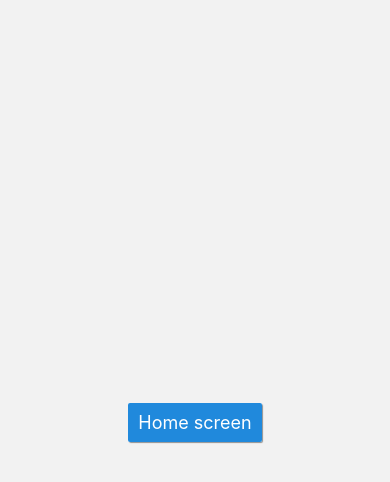
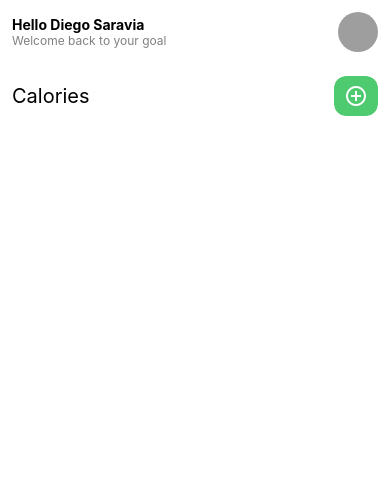
Before and after one commit to DiegoS20/CalculadoraCalorias, a React Native app: screen / in a window 390 px wide. Shown: the top 482 px of the page. Built offline with nearby package versions, Linux system fonts and the light colour scheme; grey boxes are pictures that could not be loaded.

Commit message:
feat: initial Home screen

```diff
--- a/src/Screens/Home/index.tsx
+++ b/src/Screens/Home/index.tsx
@@ -1,20 +1,32 @@
-import {Button, ButtonProps} from '@rneui/themed';
-import {StyleSheet, View} from 'react-native';
+import {Text, View} from 'react-native';
+import {Button, Icon} from '@rneui/themed';
 
-const RaisedButton = (props: ButtonProps) => <Button raised {...props} />;
+import Header from '../../components/Header';
+import {ScreenProps} from '../../types';
 
-export default function HomeScreen() {
+import styles from './styles';
+
+export default function HomeScreen({navigation}: ScreenProps<'Home'>) {
+  const {navigate} = navigation;
+
+  const handleAddCaloriesPress = () => navigate('AddFood');
+
   return (
-    <View style={style.view}>
-      <RaisedButton title="Home screen" />
+    <View style={styles.view}>
+      <Header />
+      <View style={styles['calories-container']}>
+        <View style={styles['left-container']}>
+          <Text style={styles['calories-text']}>Calories</Text>
+        </View>
+        <View style={styles['right-container']}>
+          <Button
+            icon={<Icon name="add-circle-outline" color="#fff" />}
+            radius="lg"
+            color="#4ecb71"
+            onPress={handleAddCaloriesPress}
+          />
+        </View>
+      </View>
     </View>
   );
 }
-
-const style = StyleSheet.create({
-  view: {
-    flex: 1,
-    alignItems: 'center',
-    justifyContent: 'center',
-  },
-});
--- /dev/null
+++ b/src/Screens/Home/styles.ts
@@ -0,0 +1,26 @@
+import {StyleSheet} from 'react-native';
+
+export default StyleSheet.create({
+  view: {
+    flex: 1,
+    padding: 12,
+    backgroundColor: '#fff',
+  },
+  ['calories-container']: {
+    alignItems: 'center',
+    marginVertical: 24,
+    flexDirection: 'row',
+  },
+  ['left-container']: {
+    flex: 1,
+    justifyContent: 'center',
+  },
+  ['right-container']: {
+    flex: 1,
+    alignItems: 'flex-end',
+    justifyContent: 'center',
+  },
+  ['calories-text']: {
+    fontSize: 20,
+  },
+});
```
